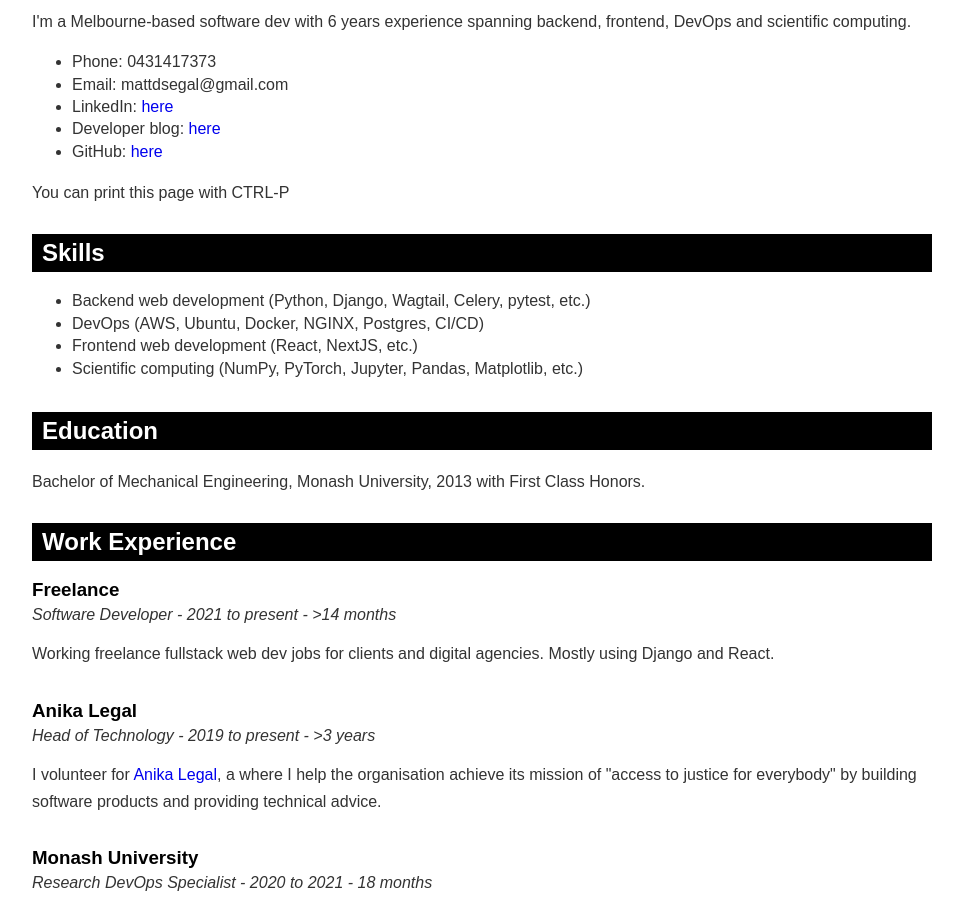
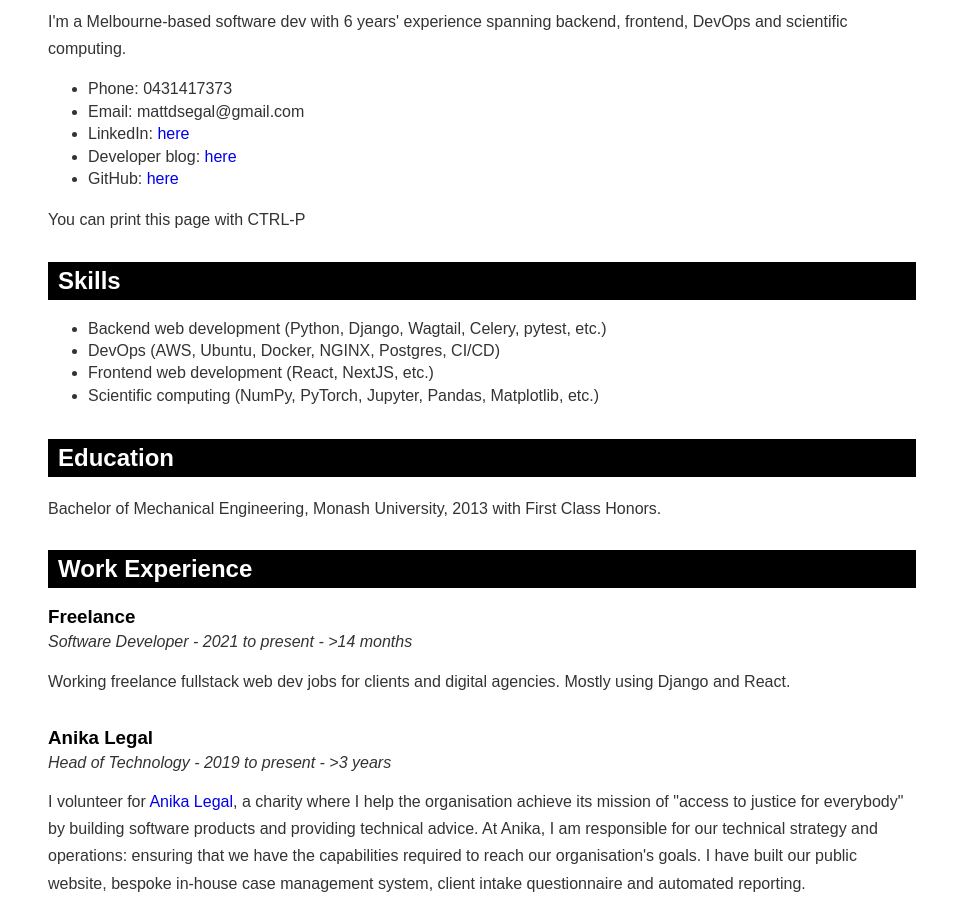
Before and after one commit to MattSegal/resume, a plain HTML site: page index.html in a window 1280 px wide. Shown: the part 64-969 px from the top of the page, without its empty margins (158-1121 px from the left). Drawn offline with Linux system fonts and the light colour scheme.

Commit message:
Fix typos

```diff
--- a/index.html
+++ b/index.html
@@ -11,7 +11,7 @@
       <div id="about" class="section">
         <h2>Matthew Segal</h2>
         <p>
-          I'm a Melbourne-based software dev with 6 years experience
+          I'm a Melbourne-based software dev with 6 years' experience
           spanning backend, frontend, DevOps and scientific computing.
         </p>
         <ul>
@@ -57,8 +57,10 @@
           Head of Technology - 2019 to present - >3 years
         </p>
         <p>
-          I volunteer for <a href="https://anikalegal.com">Anika Legal</a>, a
+          I volunteer for <a href="https://anikalegal.com">Anika Legal</a>, a charity
           where I help the organisation achieve its mission of "access to justice for everybody" by building software products and providing technical advice.
+          At Anika, I am responsible for our technical strategy and operations: ensuring that we have the capabilities required to reach our organisation's goals.
+          I have built our public website, bespoke in-house case management system, client intake questionnaire and automated reporting.
         </p>
 
         <h3 class="employer-title">Monash University</h3>
--- a/styles.css
+++ b/styles.css
@@ -49,8 +49,7 @@
   margin: 0 auto;
   box-sizing: border-box;
   max-width: 900px;
-  padding: 1em 0;
-  padding-bottom: 1em;
+  padding: 1em;
 }
 
 .section {
```
